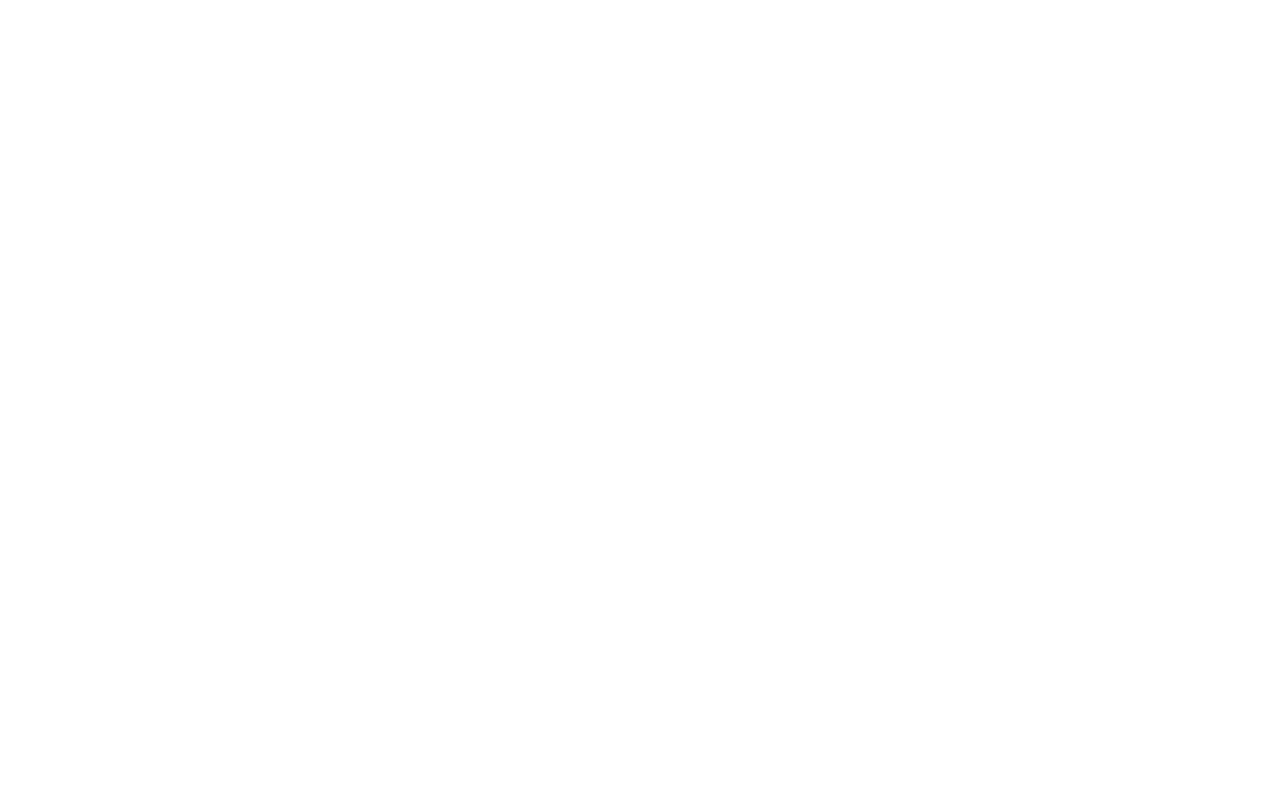
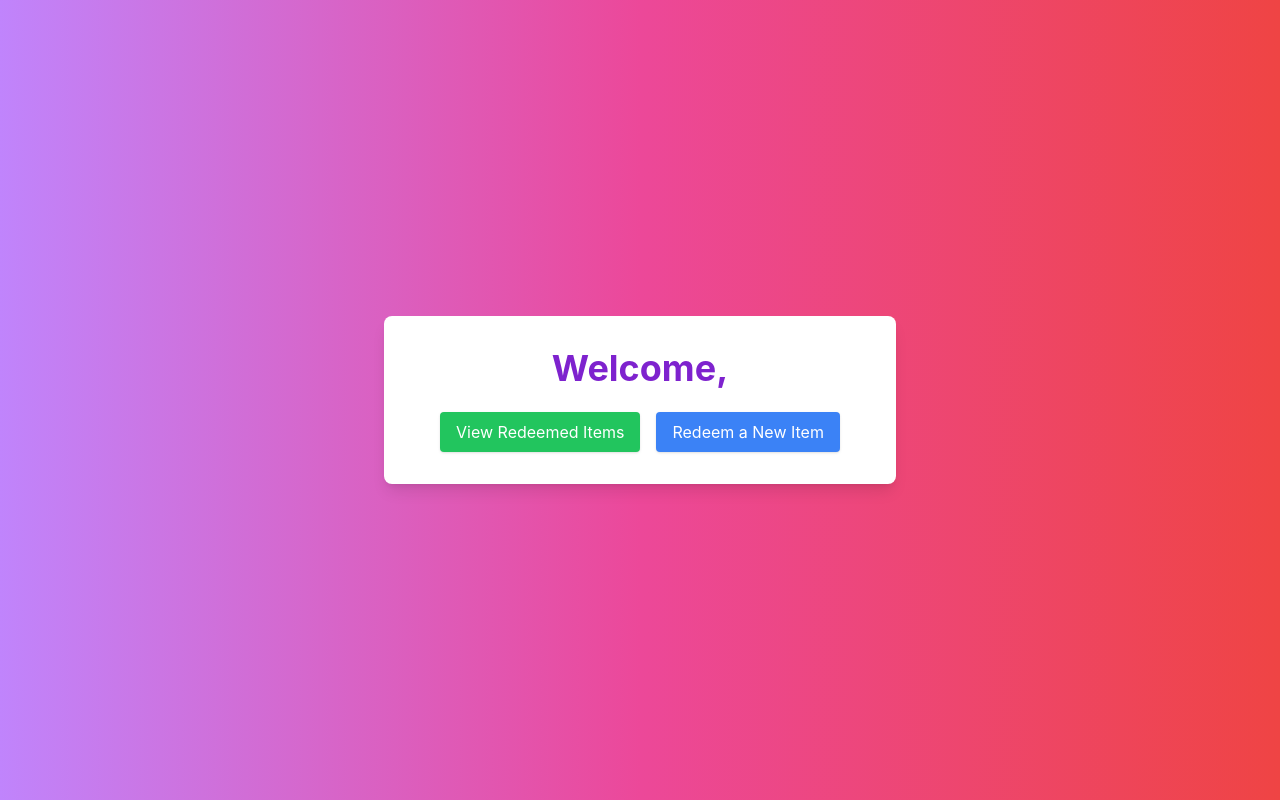
Before and after one commit to mezeru/Capstone-UI, a React (Create React App) app: page /Manager in a window 1280 px wide. Before the commit this address had no page. Built offline with nearby package versions, Linux system fonts and the light colour scheme; no server answers.

Commit message:
Created Manager component

```diff
--- a/src/App.js
+++ b/src/App.js
@@ -3,12 +3,13 @@
 import { BrowserRouter, Route, Routes } from 'react-router-dom';
 import { Home } from './components/Home';
 import {HR} from './components/HR';
-import { AddNew } from './components/AddNew';
+import { AddNew } from './components/new/AddNew';
 import { AllEmployees } from './components/new/AllEmployees';
 import { Employee } from './components/Employee';
 import { RedeemNew } from './components/Employee/RedeemNew';
 import { RedeemedItems } from './components/Employee/RedeemedItems';
 import { HRStruct } from './components/new/HRStructure';
+import { Manager } from './components/Manager';
 
 function App() {
   return (
@@ -21,6 +22,7 @@
           <Route  path='/HR/Structure' element={<HRStruct />} />
 
           <Route path='/HR' element={<HR />} />
+          <Route path='/Manager' element={<Manager />} />
           <Route path='/Employee/redeemed' element={<RedeemedItems/>} />
           <Route path='/Employee/newItem' element={<RedeemNew/>} />
           <Route path='/Employee' element={<Employee/>} />
--- a/src/components/Home.jsx
+++ b/src/components/Home.jsx
@@ -43,7 +43,7 @@
                   nav("/Employee")
                   break;
                 case "MANAGER":
-                  console.log("MANAGER logged IN");
+                  nav("/Manager")
                   break;
                 default:
                   break;
--- /dev/null
+++ b/src/components/Manager.jsx
@@ -0,0 +1,53 @@
+import { useEffect, useState } from "react";
+import { Link } from "react-router-dom";
+import axiosDB from "../axios";
+
+export const Manager = () => {
+    const [manager, setManager] = useState({});
+
+    useEffect(() => {
+        const getManagerData = async () => {
+            try {
+                const resp = await axiosDB.get(`/Manager/getManagerUserID/${localStorage.getItem('userid')}`, {
+                    headers: {
+                        "Authorization": "Basic " + localStorage.getItem('token')
+                    }
+                });
+                setManager(resp.data);
+                console.log(resp.data);
+                localStorage.setItem('id', resp.data.id);
+            } catch (error) {
+                console.error("Error fetching employee data:", error);
+            }
+        };
+
+        getManagerData();
+    }, []);
+
+    return (
+        <div className="flex flex-col items-center justify-center min-h-screen bg-gradient-to-r from-purple-400 via-pink-500 to-red-500 p-5">
+            <div className="bg-white rounded-lg shadow-lg p-8 max-w-lg w-full">
+                <h1 className="text-4xl font-bold text-center text-purple-700 mb-6">Welcome, {manager.name}</h1>
+                <div className="text-center mb-4">
+                    {/* <p className="text-xl text-gray-700"><strong>Manager:</strong> {employee.manager?.name}</p>
+                    <p className="text-xl text-gray-700"><strong>Salary:</strong> {employee.salary}</p>
+                    <p className="text-xl text-gray-700"><strong>Current Points:</strong> {employee.points}</p> */}
+                </div>
+                <div className="flex justify-center space-x-4 mt-6">
+                    <Link
+                        to="/Employee/redeemed"
+                        className="bg-green-500 hover:bg-green-700 text-white py-2 px-4 rounded shadow"
+                    >
+                        View Redeemed Items
+                    </Link>
+                    <Link
+                        to="/Employee/newItem"
+                        className="bg-blue-500 hover:bg-blue-700 text-white py-2 px-4 rounded shadow"
+                    >
+                        Redeem a New Item
+                    </Link>
+                </div>
+            </div>
+        </div>
+    );
+}
--- a/src/components/AddNew.jsx
+++ b/src/components/new/AddNew.jsx
@@ -1,7 +1,7 @@
 import { useState } from "react";
-import { NewManager } from "./new/newManager";
-import { NewEmployee } from "./new/newEmployee";
-import { NewItem } from "./new/newItem";
+import { NewManager } from "./newManager";
+import { NewEmployee } from "./newEmployee";
+import { NewItem } from "./newItem";
 
 export const AddNew = () => {
   const [select, setSelect] = useState("");
--- a/src/components/new/HRStructure.jsx
+++ b/src/components/new/HRStructure.jsx
@@ -23,7 +23,7 @@
         <div className="flex flex-col items-center justify-center min-h-screen bg-gradient-to-r from-purple-400 via-pink-500 to-red-500 p-10">
             <h1 className="mb-20 text-white text-5xl font-bold">Manager and Employee Strucutre</h1>
             <div className="text-sm w-full bg-gray-800 rounded-t-lg font-medium text-center text-gray-500 border-b border-gray-200 py-1 px-1">
-                <ul className="flex flex-wrap -mb-px">
+                <ul className="flex flex-wrap -mb-px overflow-x-auto ">
                     {struct.map((manager, index) => (
                         <li key={manager.id} className="me-2">
                             <button
@@ -44,7 +44,7 @@
                 {struct.length > 0 && struct[activeTab] && (
                     <div>
                         <h2 className="text-4xl font-bold mb-4">{struct[activeTab].name}</h2>
-                        <h3 className="text-2xl font-semibold mb-5">Employees</h3>
+
                         <div>
                         <div className="grid grid-cols-3 gap-6">
                             {struct[activeTab].employees.length > 0 ? (
```
